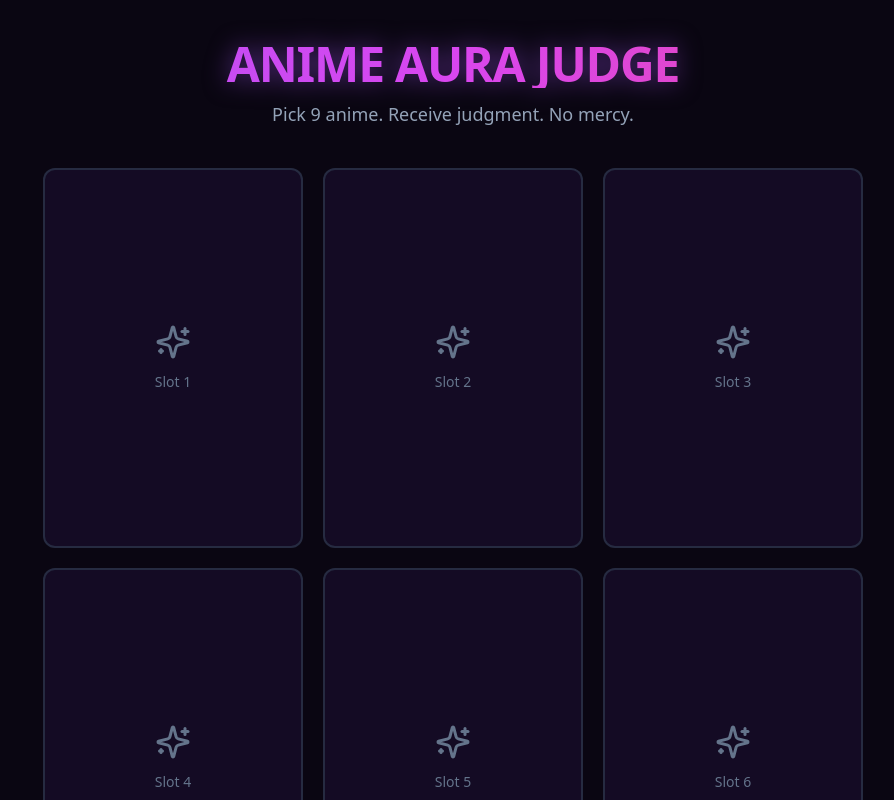
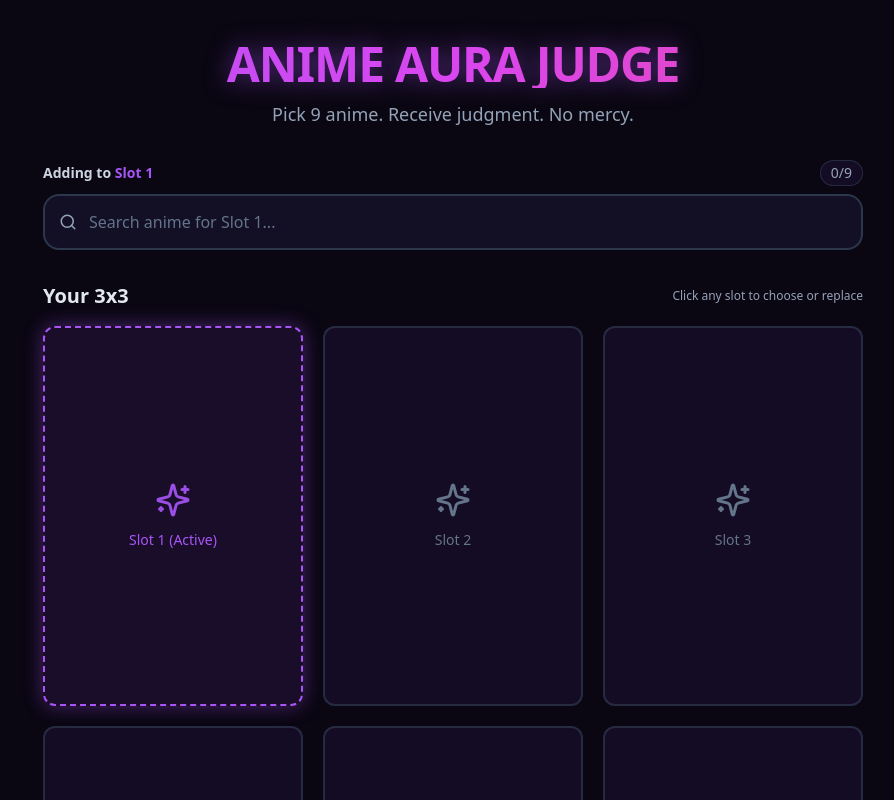
Before and after one commit to lettertea/anime-aura-judge, a React (Vite) app: page / in a window 1280 px wide. Shown: the top 800 px of the page, without its empty margins (187-1081 px from the left). Built offline with nearby package versions, Linux system fonts and the light colour scheme.

Commit message:
feat: slot clear buttons, keyboard nav, and CORS-safe image loading in selector/card

```diff
--- a/src/components/GridSelector.jsx
+++ b/src/components/GridSelector.jsx
@@ -1,77 +1,144 @@
 import { useState, useRef, useEffect, useCallback } from 'react'
-import { Search, Loader2, X, Sparkles } from 'lucide-react'
-
-const JIKAN_SEARCH = 'https://api.jikan.moe/v4/anime?q='
+import { Search, Loader2, X, Sparkles, AlertCircle } from 'lucide-react'
+import { searchAnime } from '../services/animeApi.js'
 
 export default function GridSelector({ slots, onSelectSlot, onJudge, isJudging }) {
-  const [modalSlot, setModalSlot] = useState(null)
   const [query, setQuery] = useState('')
   const [results, setResults] = useState([])
   const [searching, setSearching] = useState(false)
   const [searchError, setSearchError] = useState(null)
-  const debounceRef = useRef(null)
+  const [isDropdownOpen, setIsDropdownOpen] = useState(false)
+  const [selectedIndex, setSelectedIndex] = useState(0)
+
+  // Find first empty slot or default to 0
+  const firstEmptySlot = slots.findIndex((s) => s === null)
+  const [activeSlot, setActiveSlot] = useState(firstEmptySlot !== -1 ? firstEmptySlot : 0)
+
   const inputRef = useRef(null)
+  const dropdownRef = useRef(null)
+  const searchContainerRef = useRef(null)
 
   const filledCount = slots.filter(Boolean).length
-  const busy = isJudging || searching
 
-  const openModal = (index) => {
-    if (slots[index] || isJudging) return
-    setModalSlot(index)
-    setQuery('')
-    setResults([])
-    setSearchError(null)
+  // Keep activeSlot updated if current activeSlot gets filled and there are empty slots
+  useEffect(() => {
+    if (slots[activeSlot] !== null) {
+      const nextEmpty = slots.findIndex((s) => s === null)
+      if (nextEmpty !== -1) {
+        setActiveSlot(nextEmpty)
       }
+    }
+  }, [slots, activeSlot])
 
-  const closeModal = () => {
-    setModalSlot(null)
-    setQuery('')
-    setResults([])
-    setSearchError(null)
+  // Handle clicking outside dropdown to close it
+  useEffect(() => {
+    const handleClickOutside = (e) => {
+      if (searchContainerRef.current && !searchContainerRef.current.contains(e.target)) {
+        setIsDropdownOpen(false)
       }
+    }
+    document.addEventListener('mousedown', handleClickOutside)
+    return () => document.removeEventListener('mousedown', handleClickOutside)
+  }, [])
 
-  const doSearch = useCallback(async (q) => {
+  const doSearch = useCallback(async (q, signal) => {
     setSearching(true)
     setSearchError(null)
     try {
-      const res = await fetch(
-        `${JIKAN_SEARCH}${encodeURIComponent(q)}&limit=6`,
-      )
-      if (!res.ok) throw new Error(`Jikan error ${res.status}`)
-      const data = await res.json()
-      setResults(data.data || [])
+      const data = await searchAnime(q, signal)
+      setResults(data || [])
+      setSelectedIndex(0)
+      setIsDropdownOpen(true)
     } catch (err) {
-      setSearchError('Search failed. Try again.')
+      if (err.name === 'AbortError') return
+      setSearchError(err.message || 'Search failed. Try again.')
       setResults([])
+      setIsDropdownOpen(true)
     } finally {
+      if (!signal.aborted) {
         setSearching(false)
+      }
     }
   }, [])
 
   useEffect(() => {
-    if (!modalSlot) return undefined
     if (!query.trim()) {
       setResults([])
       setSearching(false)
+      setSearchError(null)
+      setIsDropdownOpen(false)
       return undefined
     }
+
     setSearching(true)
-    const t = setTimeout(() => doSearch(query.trim()), 400)
-    return () => clearTimeout(t)
-  }, [query, modalSlot, doSearch])
-
-  useEffect(() => {
-    if (modalSlot && inputRef.current) inputRef.current.focus()
-  }, [modalSlot])
+    const controller = new AbortController()
+    const t = setTimeout(() => doSearch(query.trim(), controller.signal), 300)
+    return () => {
+      clearTimeout(t)
+      controller.abort()
+    }
+  }, [query, doSearch])
 
   const pick = (anime) => {
-    onSelectSlot(modalSlot, anime)
-    closeModal()
+    if (!anime) return
+    const targetSlot = activeSlot !== null ? activeSlot : (slots.findIndex((s) => s === null) !== -1 ? slots.findIndex((s) => s === null) : 0)
+    onSelectSlot(targetSlot, anime)
+    setQuery('')
+    setResults([])
+    setIsDropdownOpen(false)
+
+    // Advance to next empty slot
+    const nextEmpty = slots.findIndex((s, idx) => idx !== targetSlot && s === null)
+    if (nextEmpty !== -1) {
+      setActiveSlot(nextEmpty)
+    }
+  }
+
+  const handleKeyDown = (e) => {
+    if (!isDropdownOpen || results.length === 0) {
+      if (e.key === 'Escape') {
+        setIsDropdownOpen(false)
+      }
+      return
+    }
+
+    if (e.key === 'ArrowDown') {
+      e.preventDefault()
+      setSelectedIndex((prev) => (prev + 1) % results.length)
+    } else if (e.key === 'ArrowUp') {
+      e.preventDefault()
+      setSelectedIndex((prev) => (prev - 1 + results.length) % results.length)
+    } else if (e.key === 'Enter') {
+      e.preventDefault()
+      const selected = results[selectedIndex]
+      if (selected) {
+        const alreadyPicked = slots.some((s, i) => s && s.mal_id === selected.mal_id && i !== activeSlot)
+        if (!alreadyPicked) {
+          pick(selected)
+        }
+      }
+    } else if (e.key === 'Escape') {
+      setIsDropdownOpen(false)
+    }
+  }
+
+  const handleSlotClick = (index) => {
+    if (isJudging) return
+    setActiveSlot(index)
+    inputRef.current?.focus()
+  }
+
+  const handleClearSlot = (e, index) => {
+    e.stopPropagation()
+    if (isJudging) return
+    onSelectSlot(index, null)
+    setActiveSlot(index)
+    inputRef.current?.focus()
   }
 
   return (
     <div className="w-[1280px] mx-auto py-10">
-      <header className="text-center mb-10">
+      <header className="text-center mb-8">
         <h1 className="text-5xl font-black tracking-tight bg-gradient-to-r from-aura-purple via-aura-neon to-aura-pink bg-clip-text text-transparent drop-shadow-[0_0_12px_rgba(168,85,247,0.5)]">
           ANIME AURA JUDGE
         </h1>
@@ -80,40 +147,224 @@ export default function GridSelector({ slots, onSelectSlot, onJudge, isJudging }
         </p>
       </header>
 
-      <div className="grid grid-cols-3 gap-5 w-[820px] mx-auto">
-        {slots.map((anime, i) => (
+      {/* Top Search & Autocomplete Bar */}
+      <div ref={searchContainerRef} className="w-[820px] mx-auto mb-8 relative">
+        <div className="flex items-center justify-between mb-2">
+          <label htmlFor="anime-search-input" className="text-sm font-semibold text-slate-300">
+            {slots[activeSlot] ? (
+              <span>
+                Replacing <span className="text-aura-pink font-bold">Slot {activeSlot + 1}</span> ({slots[activeSlot].title})
+              </span>
+            ) : (
+              <span>
+                Adding to <span className="text-aura-purple font-bold">Slot {activeSlot + 1}</span>
+              </span>
+            )}
+          </label>
+          <span className="text-sm font-medium text-slate-400 bg-abyss border border-slate-700/60 px-2.5 py-0.5 rounded-full">
+            {filledCount}/9
+          </span>
+        </div>
+
+        <div className="relative">
+          <Search
+            size={18}
+            className="absolute left-4 top-1/2 -translate-y-1/2 text-slate-400 pointer-events-none"
+          />
+          <input
+            id="anime-search-input"
+            ref={inputRef}
+            type="text"
+            value={query}
+            onChange={(e) => {
+              setQuery(e.target.value)
+              setIsDropdownOpen(true)
+            }}
+            onFocus={() => {
+              if (query.trim() && results.length > 0) {
+                setIsDropdownOpen(true)
+              }
+            }}
+            onKeyDown={handleKeyDown}
+            placeholder={`Search anime for Slot ${activeSlot + 1}...`}
+            disabled={isJudging}
+            autoComplete="off"
+            className="w-full bg-[#130f24] border-2 border-slate-700/80 rounded-2xl py-3.5 pl-11 pr-11 text-slate-100 placeholder-slate-500 focus:border-aura-purple focus:shadow-glow focus:outline-none transition-all text-base"
+          />
+          <div className="absolute right-4 top-1/2 -translate-y-1/2 flex items-center gap-2">
+            {searching && (
+              <Loader2 size={18} className="text-aura-pink animate-spin" />
+            )}
+            {query && !searching && (
               <button
-            key={i}
-            onClick={() => openModal(i)}
-            disabled={busy}
-            className={`group relative w-[260px] h-[380px] rounded-xl overflow-hidden border-2 transition-all duration-200 ${
-              anime
-                ? 'border-aura-purple/60 shadow-glow'
-                : 'border-slate-700/60 bg-abyss hover:border-aura-pink/70 hover:shadow-glow-pink'
-            } ${busy ? 'cursor-not-allowed' : 'cursor-pointer'}`}
+                type="button"
+                onClick={() => {
+                  setQuery('')
+                  setResults([])
+                  setIsDropdownOpen(false)
+                  inputRef.current?.focus()
+                }}
+                className="text-slate-400 hover:text-slate-200 transition-colors cursor-pointer"
+              >
+                <X size={16} />
+              </button>
+            )}
+          </div>
+        </div>
+
+        {/* Autocomplete Dropdown */}
+        {isDropdownOpen && (query.trim() || searching || searchError) && (
+          <div
+            ref={dropdownRef}
+            className="absolute left-0 right-0 top-full mt-2 z-50 bg-[#120f21] border border-aura-purple/40 rounded-2xl shadow-2xl overflow-hidden backdrop-blur-md max-h-[380px] overflow-y-auto divide-y divide-slate-800/80"
+          >
+            {searching && results.length === 0 && (
+              <div className="p-6 text-center text-slate-400 flex items-center justify-center gap-2">
+                <Loader2 size={18} className="text-aura-pink animate-spin" />
+                <span>Searching anime database...</span>
+              </div>
+            )}
+
+            {searchError && (
+              <div className="p-4 bg-red-950/40 text-red-300 text-sm flex items-center gap-2">
+                <AlertCircle size={16} className="text-red-400 shrink-0" />
+                <span>{searchError}</span>
+              </div>
+            )}
+
+            {!searching && results.length === 0 && !searchError && query.trim() && (
+              <div className="p-6 text-center text-slate-400 text-sm">
+                No anime found for "{query}". Try another title.
+              </div>
+            )}
+
+            {results.map((anime, index) => {
+              const alreadyPicked = slots.some(
+                (s, i) => s && s.mal_id === anime.mal_id && i !== activeSlot,
+              )
+              const genresText = (anime.genres || []).map((g) => g.name).join(', ')
+              const isHighlighted = selectedIndex === index
+
+              return (
+                <div
+                  key={anime.mal_id || index}
+                  onClick={() => {
+                    if (!alreadyPicked) pick(anime)
+                  }}
+                  onMouseEnter={() => setSelectedIndex(index)}
+                  className={`flex items-center gap-4 p-3.5 transition-colors text-left ${
+                    alreadyPicked
+                      ? 'bg-slate-900/40 opacity-40 cursor-not-allowed'
+                      : isHighlighted
+                        ? 'bg-aura-purple/20 border-l-4 border-aura-pink cursor-pointer'
+                        : 'hover:bg-slate-800/50 cursor-pointer'
+                  }`}
+                >
+                  <img
+                    src={anime.images?.jpg?.small_image_url || anime.images?.jpg?.image_url}
+                    alt={anime.title}
+                    className="w-11 h-16 object-cover rounded-md border border-slate-700 shrink-0 shadow"
+                  />
+                  <div className="flex-1 min-w-0">
+                    <p className={`font-bold text-sm truncate ${isHighlighted ? 'text-aura-neon' : 'text-slate-100'}`}>
+                      {anime.title}
+                    </p>
+                    <p className="text-xs text-slate-400 truncate mt-1">
+                      {anime.year ? `${anime.year}` : ''}
+                      {anime.year && genresText ? ' · ' : ''}
+                      {genresText || 'Anime'}
+                    </p>
+                  </div>
+                  {alreadyPicked ? (
+                    <span className="text-xs font-semibold text-slate-500 bg-slate-800/80 px-2 py-1 rounded">
+                      Already Picked
+                    </span>
+                  ) : (
+                    <span className="text-xs font-medium text-aura-pink opacity-0 group-hover:opacity-100 transition-opacity">
+                      Select
+                    </span>
+                  )}
+                </div>
+              )
+            })}
+          </div>
+        )}
+      </div>
+
+      {/* Grid Section */}
+      <div className="w-[820px] mx-auto">
+        <div className="flex items-center justify-between mb-4">
+          <h2 className="text-xl font-bold text-slate-200">Your 3x3</h2>
+          <p className="text-xs text-slate-400">
+            Click any slot to choose or replace
+          </p>
+        </div>
+
+        <div className="grid grid-cols-3 gap-5">
+          {slots.map((anime, i) => {
+            const isActive = activeSlot === i
+
+            return (
+              <div key={i} className="relative w-[260px] h-[380px]">
+                <button
+                  type="button"
+                  onClick={() => handleSlotClick(i)}
+                  disabled={isJudging}
+                  className={`group relative w-full h-full rounded-xl overflow-hidden border-2 transition-all duration-200 text-left ${
+                    isActive
+                      ? 'border-aura-purple border-dashed shadow-glow bg-aura-purple/10'
+                      : anime
+                        ? 'border-aura-purple/50 shadow-glow bg-abyss hover:border-aura-pink/80'
+                        : 'border-slate-700/60 bg-abyss hover:border-aura-purple/60 hover:shadow-glow'
+                  } ${isJudging ? 'cursor-not-allowed' : 'cursor-pointer'}`}
                 >
                   {anime ? (
                     <>
                       <img
                         src={anime.images?.jpg?.large_image_url || anime.images?.jpg?.image_url}
                         alt={anime.title}
-                  crossOrigin="anonymous"
-                  className="w-full h-full object-cover"
+                        className="w-full h-full object-cover transition-transform duration-300 group-hover:scale-105"
                       />
+                      <div className="absolute inset-0 bg-void/60 opacity-0 group-hover:opacity-100 transition-opacity flex items-center justify-center">
+                        <span className="text-sm font-bold text-slate-100 bg-abyss/90 px-3 py-1.5 rounded-lg border border-aura-pink/50 shadow-lg">
+                          Click to Change
+                        </span>
+                      </div>
                       <div className="absolute inset-x-0 bottom-0 bg-gradient-to-t from-void via-void/80 to-transparent p-3">
                         <p className="text-sm font-semibold text-slate-100 line-clamp-2">
                           {anime.title}
                         </p>
                       </div>
+                      {isActive && (
+                        <div className="absolute top-2 left-2 bg-aura-purple text-white text-[10px] font-black px-2 py-0.5 rounded shadow uppercase tracking-wider">
+                          Active Slot
+                        </div>
+                      )}
                     </>
                   ) : (
-              <div className="flex flex-col items-center justify-center h-full gap-3 text-slate-500 group-hover:text-aura-pink transition-colors">
-                <Sparkles size={36} />
-                <span className="text-sm font-medium">Slot {i + 1}</span>
+                    <div className="flex flex-col items-center justify-center h-full gap-3 text-slate-500 group-hover:text-aura-purple transition-colors">
+                      <Sparkles size={36} className={isActive ? 'text-aura-purple animate-pulse' : ''} />
+                      <span className={`text-sm font-medium ${isActive ? 'text-aura-purple font-bold' : ''}`}>
+                        Slot {i + 1} {isActive ? '(Active)' : ''}
+                      </span>
                     </div>
                   )}
                 </button>
-        ))}
+
+                {anime && !isJudging && (
+                  <button
+                    type="button"
+                    onClick={(e) => handleClearSlot(e, i)}
+                    title="Remove anime"
+                    className="absolute top-2 right-2 p-1.5 rounded-full bg-void/80 border border-slate-700 text-slate-400 hover:text-aura-pink hover:border-aura-pink/60 transition-colors z-10 cursor-pointer shadow-md"
+                  >
+                    <X size={16} />
+                  </button>
+                )}
+              </div>
+            )
+          })}
+        </div>
       </div>
 
       <div className="text-center mt-10">
@@ -139,93 +390,6 @@ export default function GridSelector({ slots, onSelectSlot, onJudge, isJudging }
           )}
         </button>
       </div>
-
-      {modalSlot !== null && (
-        <div className="fixed inset-0 bg-void/90 flex items-center justify-center z-50">
-          <div className="w-[720px] bg-abyss border border-aura-purple/40 rounded-2xl shadow-glow p-6">
-            <div className="flex items-center justify-between mb-4">
-              <h2 className="text-xl font-bold text-slate-100">
-                Search for slot {modalSlot + 1}
-              </h2>
-              <button
-                onClick={closeModal}
-                className="text-slate-400 hover:text-aura-pink transition-colors cursor-pointer"
-              >
-                <X size={22} />
-              </button>
-            </div>
-
-            <div className="relative mb-4">
-              <Search
-                size={18}
-                className="absolute left-3 top-1/2 -translate-y-1/2 text-slate-500"
-              />
-              <input
-                ref={inputRef}
-                value={query}
-                onChange={(e) => setQuery(e.target.value)}
-                placeholder="Type an anime title..."
-                disabled={isJudging}
-                className="w-full bg-void border border-slate-700 rounded-lg py-3 pl-10 pr-4 text-slate-100 placeholder-slate-600 focus:border-aura-purple focus:outline-none"
-              />
-              {searching && (
-                <Loader2
-                  size={18}
-                  className="absolute right-3 top-1/2 -translate-y-1/2 text-aura-pink animate-spin"
-                />
-              )}
-            </div>
-
-            {searchError && (
-              <p className="text-aura-pink text-sm mb-3">{searchError}</p>
-            )}
-
-            <div className="space-y-2 max-h-[420px] overflow-y-auto">
-              {results.map((anime) => {
-                const alreadyPicked = slots.some(
-                  (s, i) => s && s.mal_id === anime.mal_id && i !== modalSlot,
-                )
-                return (
-                  <button
-                    key={anime.mal_id}
-                    onClick={() => pick(anime)}
-                    disabled={alreadyPicked}
-                    className={`w-full flex items-center gap-4 p-3 rounded-lg border transition-all duration-150 text-left ${
-                      alreadyPicked
-                        ? 'border-slate-800 bg-slate-900/50 opacity-40 cursor-not-allowed'
-                        : 'border-slate-700 bg-void hover:border-aura-pink/60 hover:bg-slate-900 cursor-pointer'
-                    }`}
-                  >
-                    <img
-                      src={anime.images?.jpg?.small_image_url || anime.images?.jpg?.image_url}
-                      alt={anime.title}
-                      crossOrigin="anonymous"
-                      className="w-10 h-14 object-cover rounded"
-                    />
-                    <div className="flex-1 min-w-0">
-                      <p className="font-semibold text-slate-100 truncate">
-                        {anime.title}
-                      </p>
-                      <p className="text-xs text-slate-500 truncate">
-                        {(anime.genres || []).map((g) => g.name).join(', ') || 'Unknown genre'}
-                        {anime.year ? ` · ${anime.year}` : ''}
-                      </p>
-                    </div>
-                    {alreadyPicked && (
-                      <span className="text-xs text-slate-500">already picked</span>
-                    )}
-                  </button>
-                )
-              })}
-              {!searching && query.trim() && results.length === 0 && !searchError && (
-                <p className="text-slate-500 text-sm text-center py-6">
-                  No results found.
-                </p>
-              )}
-            </div>
-          </div>
-        </div>
-      )}
     </div>
   )
 }
```
Also changed, not shown: src/components/AuraCard.jsx (+45 -7 lines). Lines whose indentation alone changed are shown as unchanged.
